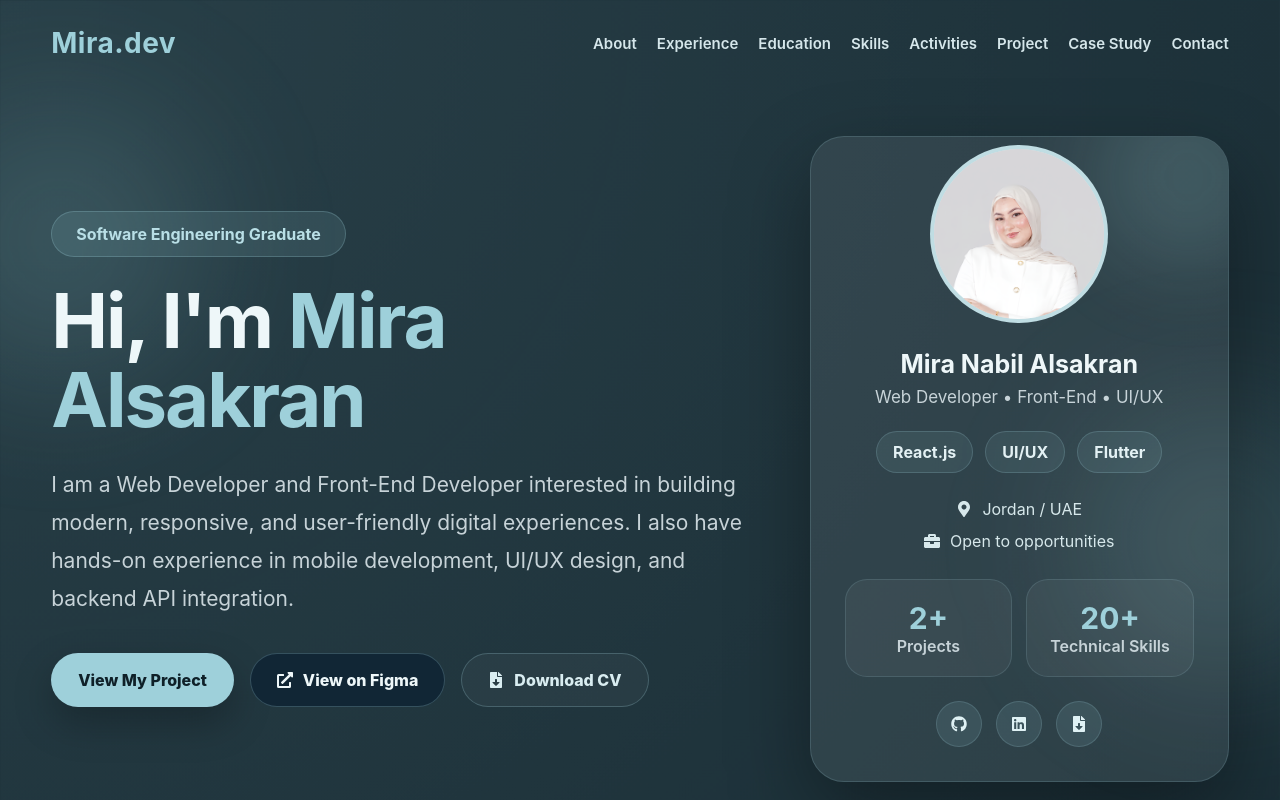
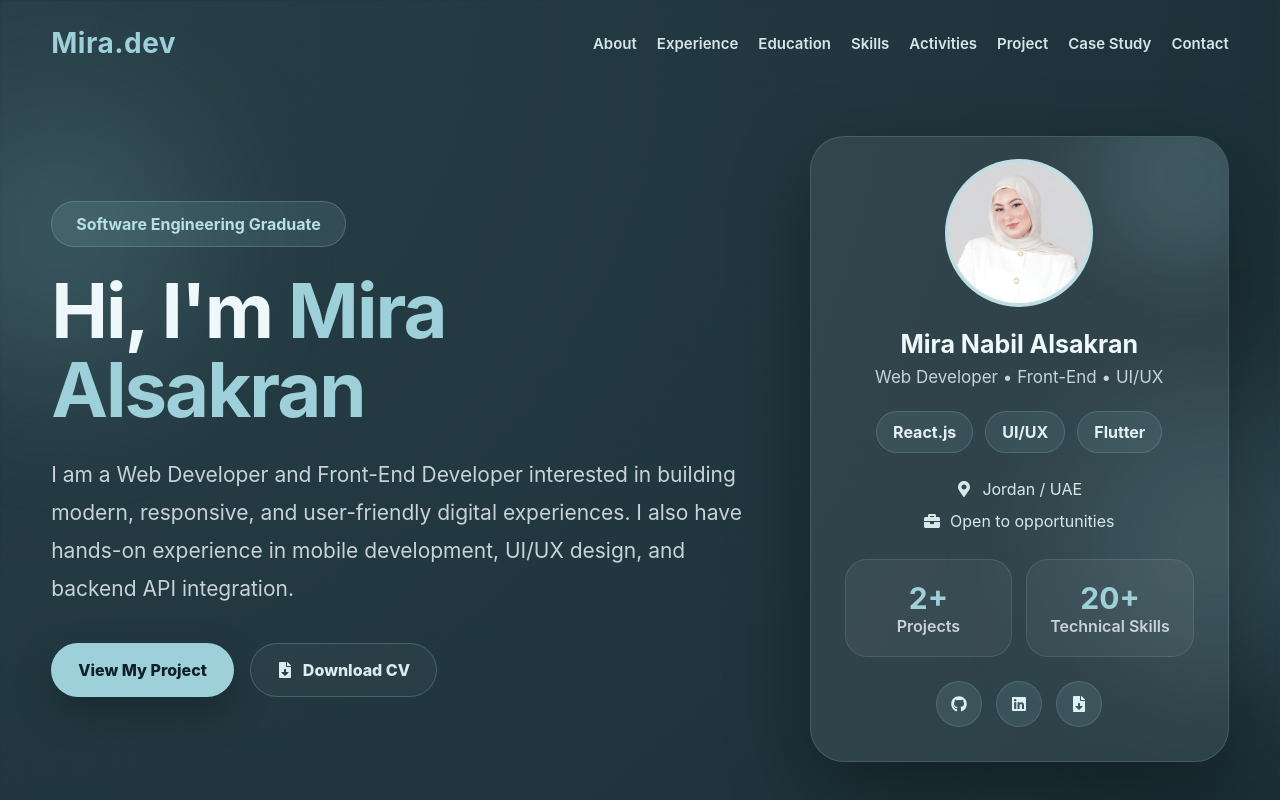
Before and after one commit to miranabil/mira-portfolio, a React (Vite) app: page / in a window 1280 px wide. Shown: the top 800 px of the page. Built offline with nearby package versions, Linux system fonts and the light colour scheme.

Commit message:
Add Figma button and adjust profile image

```diff
--- a/src/App.css
+++ b/src/App.css
@@ -222,6 +222,7 @@ a {
 .hero-card .card-name-block {
   margin-top: 18px;
 }
+
 .card-name-block h3 {
   margin: 22px 0 8px;
   font-size: 25px;
@@ -823,3 +824,40 @@ footer {
     font-size: 16px;
   }
 }
+
+.figma-btn {
+  background: rgba(158, 208, 218, 0.16);
+  color: #e8f7fa;
+  border: 1px solid rgba(158, 208, 218, 0.35);
+}
+
+.figma-btn:hover {
+  background: #9ed0da;
+  color: #0f2028;
+  transform: translateY(-4px);
+  box-shadow: 0 18px 40px rgba(0, 0, 0, 0.25);
+}
+
+.profile-image-frame {
+  width: 148px;
+  height: 148px;
+  border-radius: 50%;
+  overflow: hidden;
+  border: 4px solid rgba(158, 208, 218, 0.45);
+  background: #dce7ea;
+  margin: 0 auto;
+  position: relative;
+  z-index: 2;
+}
+
+.profile-image {
+  width: 100%;
+  height: 100%;
+  object-fit: cover;
+  object-position: center top;
+  transform: scale(1.22) translateY(-8px);
+  transform-origin: center top;
+  border: none;
+  border-radius: 0;
+  display: block;
+}
--- a/src/App.jsx
+++ b/src/App.jsx
@@ -21,6 +21,9 @@ function App() {
   const basePath = import.meta.env.BASE_URL;
   const cvFile = `${basePath}mera_nabil_cv.pdf`;
   const profileImage = `${basePath}mira.webp`;
+
+  const figmaLink =
+    "https://www.figma.com/design/DcKhZlZFprPsbXpJiDNaV3/Untitled?node-id=0-1&t=UKNg08bFaZVUltv4-1";
 
   const yallaScreens = [
     {
@@ -223,15 +226,6 @@ function App() {
               View My Project
             </a>
 
-            <a
-              href="https://www.figma.com/design/DcKhZlZFprPsbXpJiDNaV3/Untitled?node-id=0-1&t=UKNg08bFaZVUltv4-1"
-              target="_blank"
-              rel="noreferrer"
-              className="btn figma-btn"
-            >
-              <FaExternalLinkAlt /> View on Figma
-            </a>
-
             <a href={cvFile} download className="btn cv-btn">
               <FaFileDownload /> Download CV
             </a>
@@ -246,15 +240,15 @@ function App() {
         >
           <div className="card-glow"></div>
 
+          <div className="profile-image-frame">
             <img
               src={profileImage}
               alt="Mira Nabil Alsakran"
               className="profile-image"
-            width="148"
-            height="148"
               loading="eager"
               decoding="async"
             />
+          </div>
 
           <div className="card-name-block">
             <h3>Mira Nabil Alsakran</h3>
@@ -490,6 +484,15 @@ function App() {
             </a>
 
             <a
+              href={figmaLink}
+              target="_blank"
+              rel="noreferrer"
+              className="btn figma-btn"
+            >
+              <FaExternalLinkAlt /> View on Figma
+            </a>
+
+            <a
               href="https://github.com/miranabil/Yalla-rewards-app"
               target="_blank"
               rel="noreferrer"
```
Lines whose indentation alone changed are shown as unchanged.
